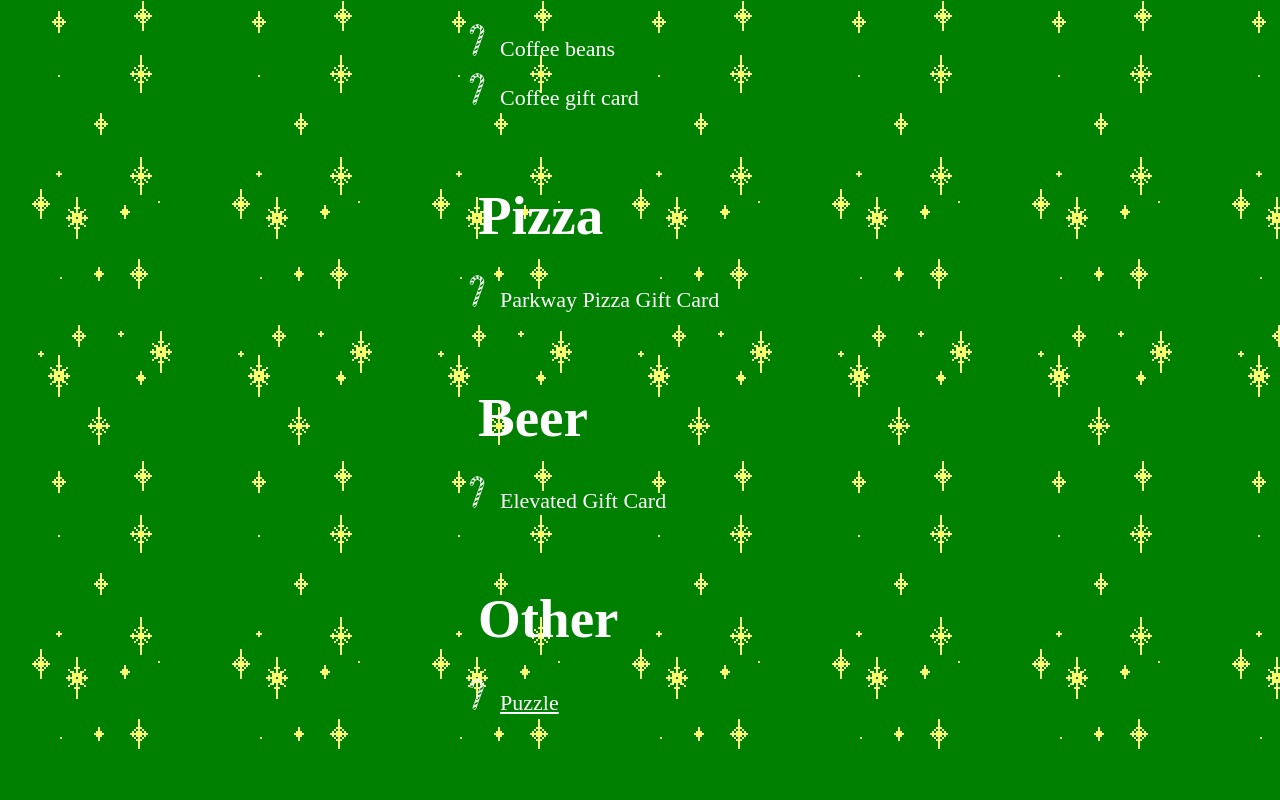
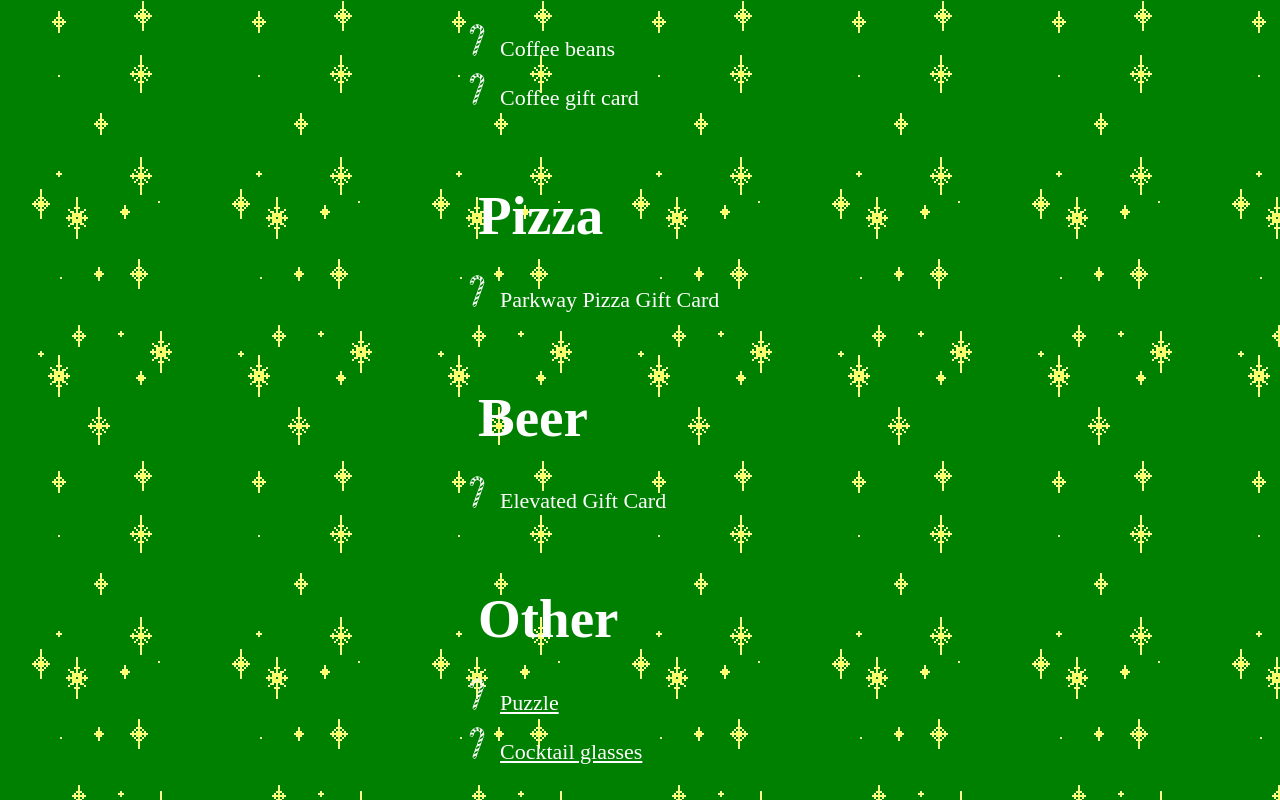
Before and after one commit to spencewood/tylerswishlist, a Next.js app: page / in a window 1280 px wide. Shown: the part 879-1679 px from the top of the page. Before the commit the page ends 1630 px from the top, so only its background shows below. Built offline with nearby package versions, Linux system fonts and the light colour scheme; a web font is replaced by a local one.

Commit message:
Add glasses

```diff
--- a/components/list.js
+++ b/components/list.js
@@ -73,6 +73,11 @@
             Puzzle
           </a>
         </li>
+        <li>
+          <a href="https://www.target.com/p/10-7oz-4pk-stemless-cocktail-glasses-threshold-8482/-/A-76202142">
+            Cocktail glasses
+          </a>
+        </li>
       </ul>
     </div>
     <style jsx>{`
```
